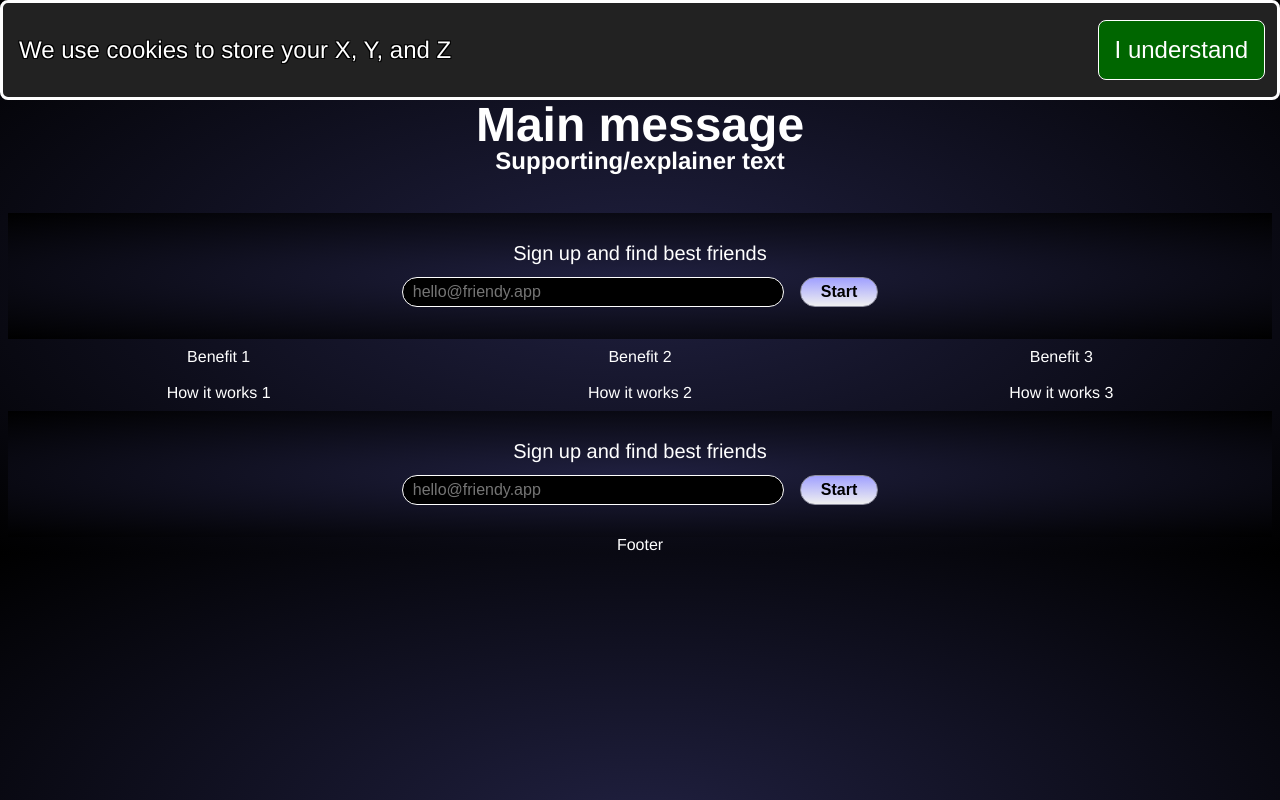
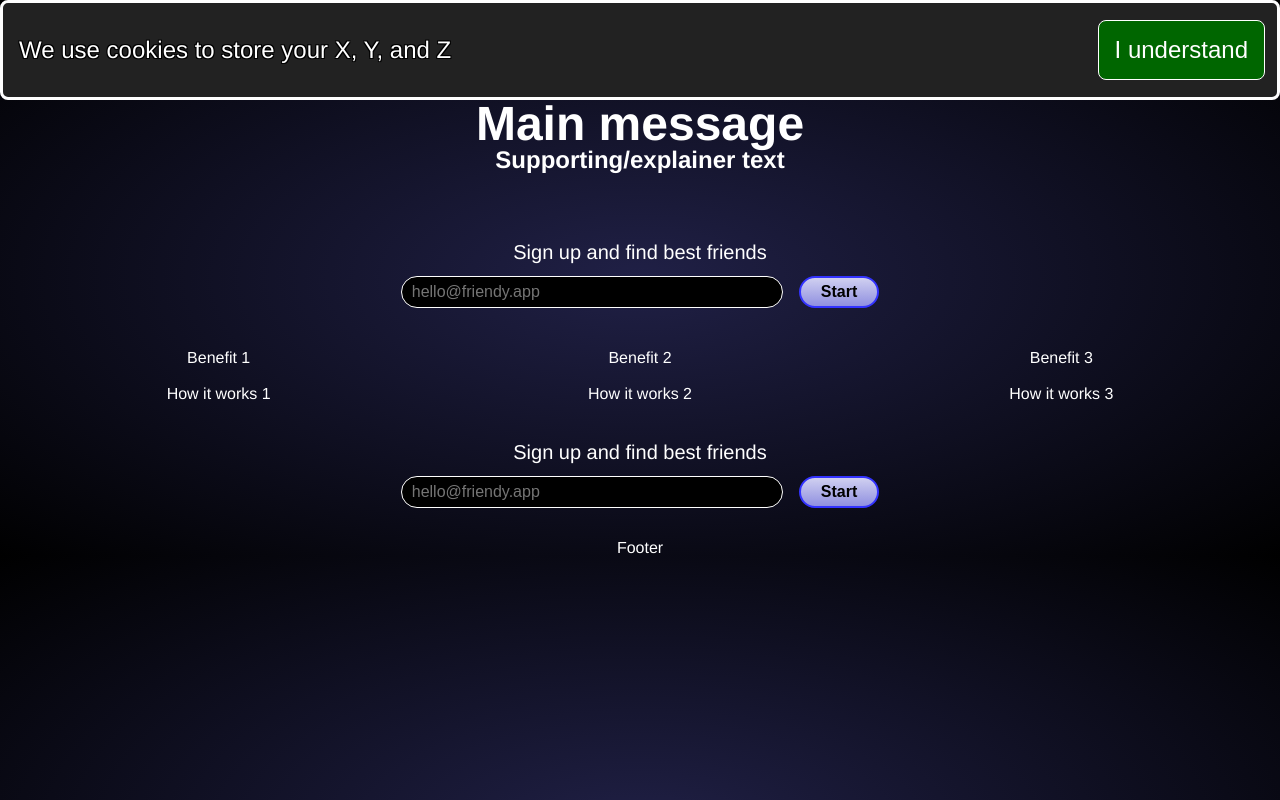
Before and after one commit to nazarnovak/friendy-fe, a React (Vite) app: page / in a window 1280 px wide. Built offline with nearby package versions, Linux system fonts and the light colour scheme.

Commit message:
Style changes and load font before the page

```diff
--- a/index.html
+++ b/index.html
@@ -6,7 +6,7 @@
     <link rel="preconnect" href="https://fonts.googleapis.com" />
     <link rel="preconnect" href="https://fonts.gstatic.com" crossorigin />
     <link
-      href="https://fonts.googleapis.com/css2?family=Cookie&display=swap"
+      href="https://fonts.googleapis.com/css2?family=Cookie&dispay=block"
       rel="stylesheet"
     />
     <meta name="viewport" content="width=device-width, initial-scale=1.0" />
--- a/src/Root.css
+++ b/src/Root.css
@@ -1,5 +1,5 @@
 body {
-  background: radial-gradient(#202040, #000000);
+  background: radial-gradient(#202046, #000000);
 }
 
 /* Hero */
@@ -10,7 +10,6 @@ body {
 
 /* CTA */
 #cta-wrapper {
-  background: radial-gradient(#202040, #000000);
   display: flex;
   flex-direction: column;
   justify-content: center;
@@ -40,18 +39,18 @@ body {
 }
 
 #cta-action {
-  background: linear-gradient(180deg, #a0a0ff, #f0f0f0);
-  border: 1px solid #9090a0;
+  background: linear-gradient(180deg, #d0d0f0, #9090e0);
+  border: 2px solid #33f;
   border-radius: 20px;
   padding: 5px 20px;
   font-size: 1em;
-  color: black;
+  color: #000;
   font-weight: 600;
 }
 
 #cta-action:hover {
-  background: linear-gradient(180deg, #6060a0, #000000);
-  border: 1px solid #8080ff;
+  background: linear-gradient(180deg, #9090e0, #111);
+  border: 2px solid #303090;
   color: white;
 }
 
--- a/src/components/Header/Header.css
+++ b/src/components/Header/Header.css
@@ -4,8 +4,6 @@ header {
   justify-content: center;
   grid-template-columns: 1fr 1fr 1fr;
   align-items: center;
-  background: linear-gradient(135deg, #202040, #000000);
-  border-bottom: 1px solid #333;
 }
 
 #logo {
@@ -28,11 +26,11 @@ header {
 
 #feedback {
   padding: 5px 15px;
-  background: linear-gradient(225deg, #404080, #000000);
-  border: 1px solid #aac;
+  background: linear-gradient(180deg, #606090, #000000);
+  border: 1px solid #66a;
   border-radius: 10px;
   font-size: 1em;
-  font-weight: 700;
+  font-weight: 500;
   cursor: pointer;
 }
 
```
